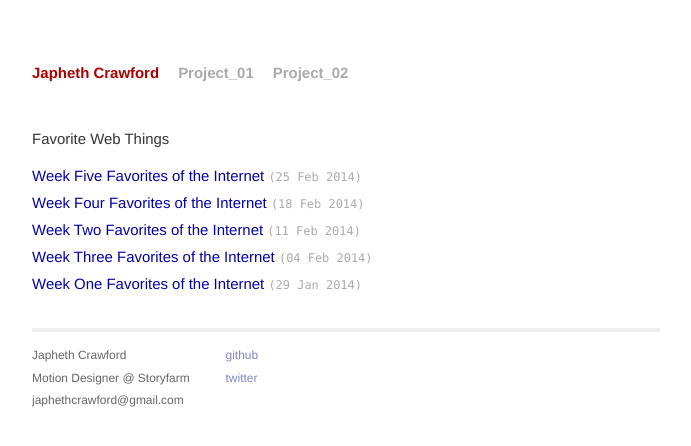
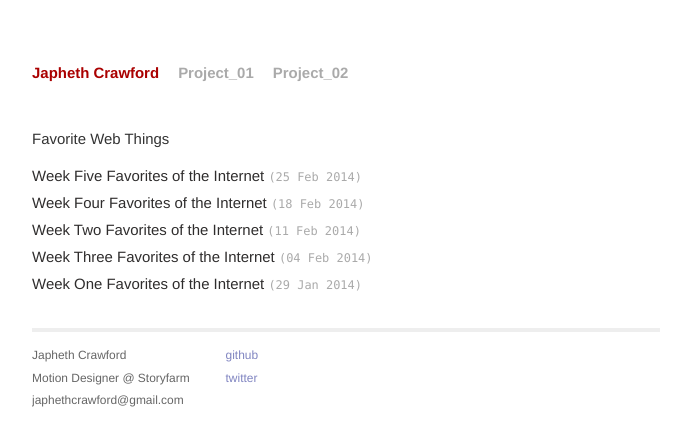
Before and after one commit to japhethcrawford/classblog, a Jekyll site: the page built from index.html, in a window 1280 px wide. Shown: the top 446 px of the page, without its empty margins (294-985 px from the left). Built offline with Jekyll 4.4.1, drawn with Linux system fonts in a browser that asks for light colours; Markdown is read by kramdown in place of the engine named in the settings; comment, search, counter and statistics services are not loaded.

Commit message:
change visited link color

```diff
--- a/css/main.css
+++ b/css/main.css
@@ -49,7 +49,11 @@ a:hover   { color: #000; }
   font-size: 80%;
 }
 
-a:visited.postList a.postList {
+a:visited.postList {
+	color: #2f2d2d;
+}
+
+a.postList {
 	color: #2f2d2d;
 }
 
```
Also changed, not shown: 1 other file.
